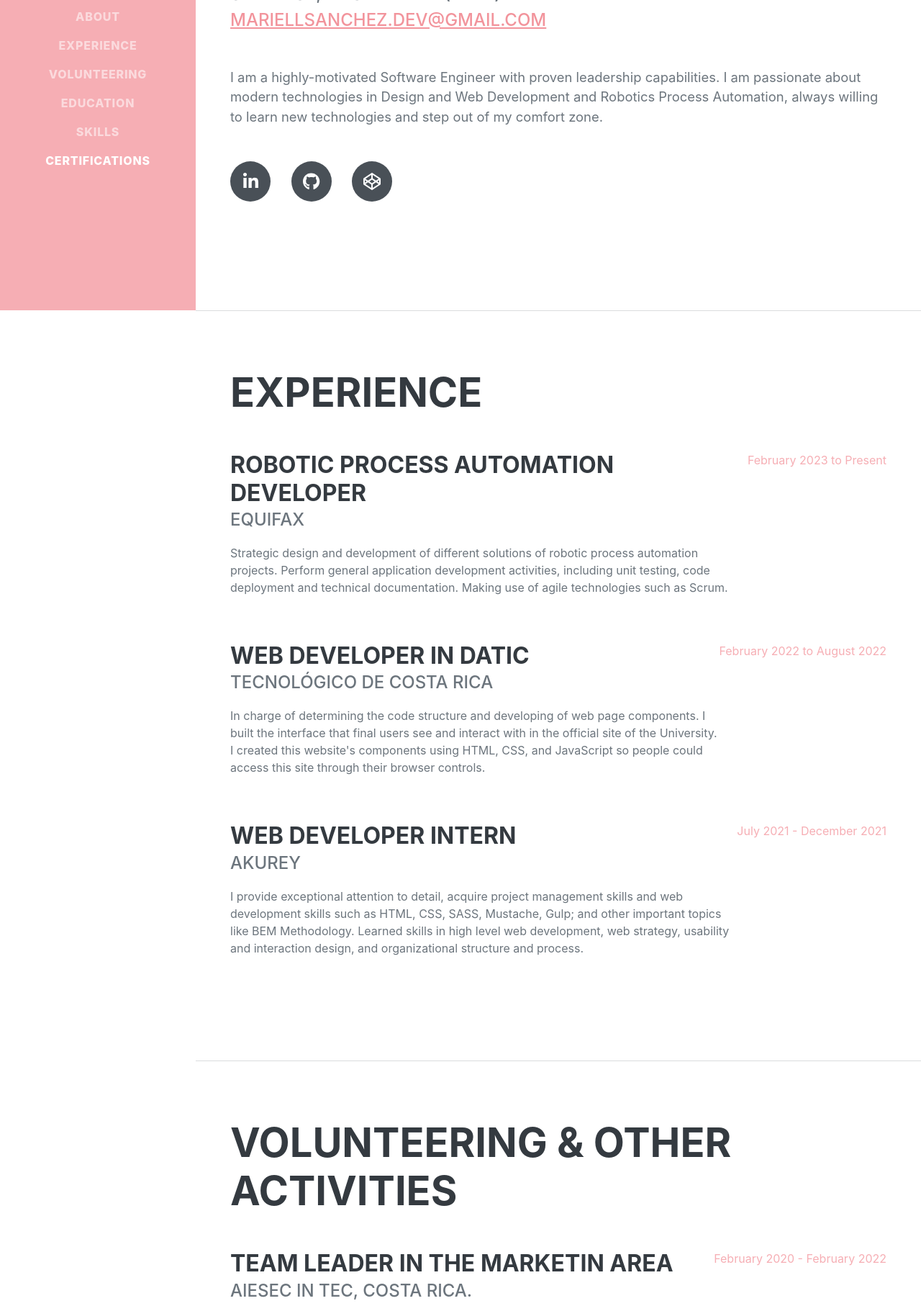
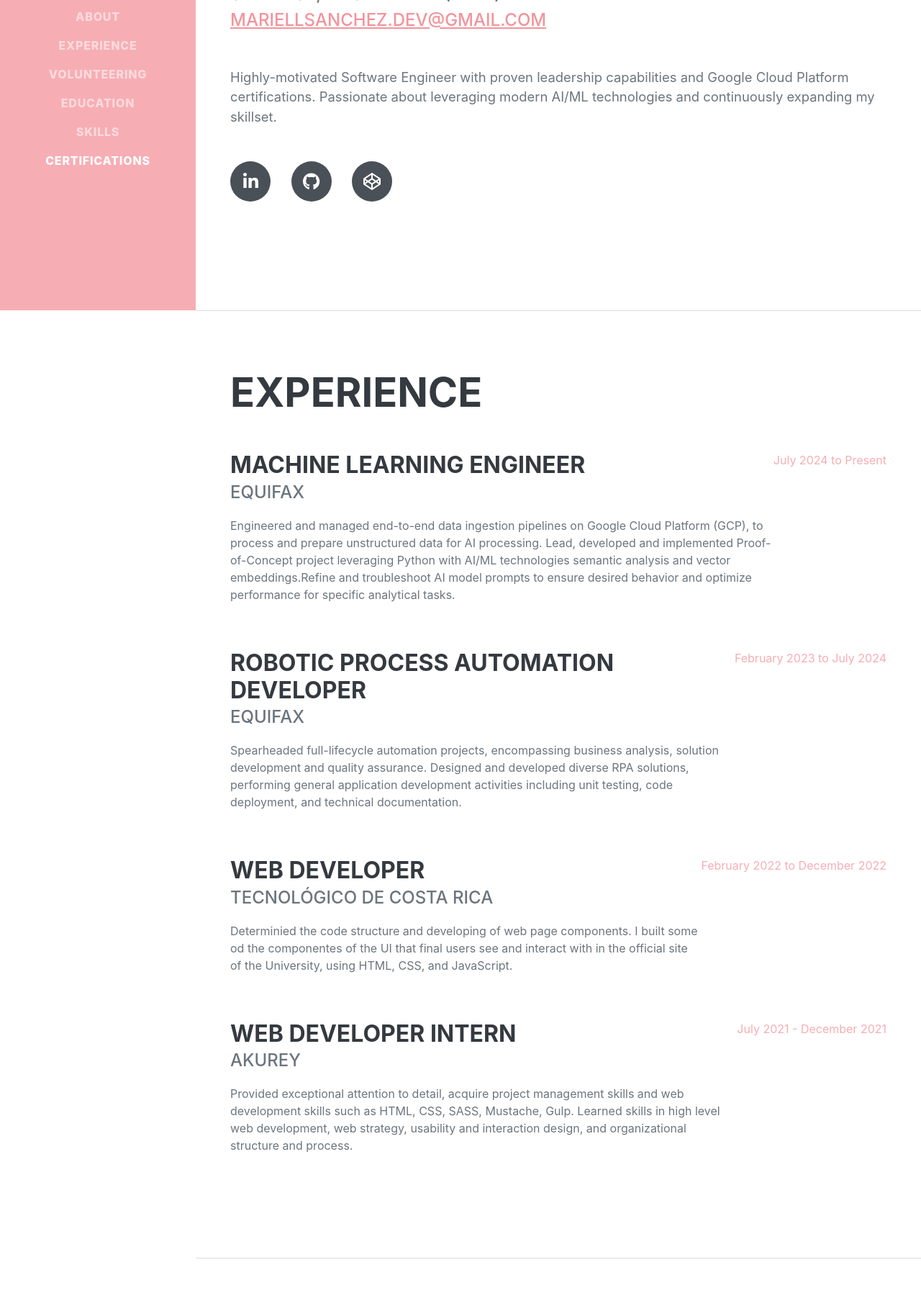
Before and after one commit to mariellsanchez/resume, a plain HTML site: page index.html in a window 1280 px wide. Shown: the part 369-2183 px from the top of the page at 72% size. Drawn offline with nearby package versions, Linux system fonts and the light colour scheme; a web font is replaced by a local one.

Commit message:
Update index.html

```diff
--- a/index.html
+++ b/index.html
@@ -50,11 +50,9 @@
                         <a href="mailto:mariellsanchez.dev@gmail.com">mariellsanchez.dev@gmail.com</a>
                     </div>
                     <p class="lead mb-5">
-                        I am a highly-motivated Software Engineer with proven leadership
-                        capabilities. I am passionate about modern technologies in
-                        Design and Web Development and Robotics Process Automation,
-                        always willing to learn new technologies and step out of my
-                        comfort zone.
+                        Highly-motivated Software Engineer with proven leadership capabilities and
+                        Google Cloud Platform certifications. Passionate about leveraging modern AI/ML
+                        technologies and continuously expanding my skillset.
                     </p>
                     <div class="social-icons">
                         <a class="social-icon" href="https://www.linkedin.com/in/mariellsanchez"><i class="fab fa-linkedin-in"></i></a>
@@ -71,45 +69,56 @@
                     <h2 class="mb-5">Experience</h2>
                     <div class="d-flex flex-column flex-md-row justify-content-between mb-5">
                         <div class="flex-grow-1">
+                            <h3 class="mb-0">Machine Learning Engineer</h3>
+                            <div class="subheading mb-3">Equifax
+                                </div>
+                            <p>
+                                Engineered and managed end-to-end data ingestion pipelines on Google Cloud Platform (GCP),
+                                to process and prepare unstructured data for AI processing. Lead, developed and implemented
+                                Proof-of-Concept project leveraging Python with AI/ML technologies semantic analysis and
+                                vector embeddings.Refine and troubleshoot AI model prompts to ensure desired behavior and
+                                optimize performance for specific analytical tasks.
+                            </p>
+                        </div>
+                        <div class="flex-shrink-0"><span class="text-primary">July 2024 to Present</span></div>
+                    </div>
+                    <div class="d-flex flex-column flex-md-row justify-content-between mb-5">
+                        <div class="flex-grow-1">
                             <h3 class="mb-0">Robotic Process Automation Developer</h3>
                             <div class="subheading mb-3">Equifax
                                 </div>
                             <p>
-                                Strategic design and development of different
-                                solutions of robotic process automation projects.
-                                Perform general application development activities,
-                                including unit testing, code deployment and technical
-                                documentation. Making use of agile technologies such
-                                as Scrum.
+                                Spearheaded full-lifecycle automation projects, encompassing
+                                business analysis, solution development and quality assurance.
+                                Designed and developed diverse RPA solutions, performing general
+                                application development activities including unit testing, code
+                                deployment, and technical documentation.
                             </p>
                         </div>
-                        <div class="flex-shrink-0"><span class="text-primary">February 2023 to Present</span></div>
+                        <div class="flex-shrink-0"><span class="text-primary">February 2023 to July 2024</span></div>
                     </div>
                     <div class="d-flex flex-column flex-md-row justify-content-between mb-5">
                         <div class="flex-grow-1">
-                            <h3 class="mb-0">Web Developer in DATIC</h3>
+                            <h3 class="mb-0">Web Developer</h3>
                             <div class="subheading mb-3">Tecnológico de Costa Rica
                                 </div>
                             <p>
-                                In charge of determining the code structure and developing of web page
-                                components. I built the interface that final users see and interact with
-                                in the official site of the University. I created this website's components
-                                using HTML, CSS, and JavaScript so people could access this site through
-                                their browser controls.
+                                Determinied the code structure and developing of web page
+                                components. I built some od the componentes of the UI that final users see and interact with
+                                in the official site of the University, using HTML, CSS, and JavaScript.
                             </p>
                         </div>
-                        <div class="flex-shrink-0"><span class="text-primary">February 2022 to August 2022</span></div>
+                        <div class="flex-shrink-0"><span class="text-primary">February 2022 to December 2022</span></div>
                     </div>
                     <div class="d-flex flex-column flex-md-row justify-content-between mb-5">
                         <div class="flex-grow-1">
                             <h3 class="mb-0">Web Developer Intern</h3>
                             <div class="subheading mb-3">Akurey</div>
                             <p>
-                                I provide exceptional attention to detail, acquire project management skills
-                                and web development skills such as HTML, CSS, SASS, Mustache, Gulp; and other
-                                 important topics like BEM Methodology. Learned skills in high level web
-                                 development, web strategy, usability and interaction design, and
-                                 organizational structure and process.
+                                Provided exceptional attention to detail, acquire project management skills
+                                and web development skills such as HTML, CSS, SASS, Mustache, Gulp. Learned
+                                skills in high level web development, web strategy, usability and interaction
+                                design, and organizational structure and process.
                             </p>
                         </div>
                         <div class="flex-shrink-0"><span class="text-primary">July 2021 - December 2021</span></div>
@@ -124,7 +133,7 @@
                     <div class="d-flex flex-column flex-md-row justify-content-between mb-5">
                         <div class="flex-grow-1">
                             <h3 class="mb-0"> Team Leader in the Marketin area</h3>
-                            <div class="subheading mb-3"> AIESEC in TEC, Costa Rica. </div>
+                            <div class="subheading mb-3"> AIESEC TEC, Costa Rica. </div>
                             <p>
                                 Execution of attraction strategies, creation of digital material.
                                 Communication with other areas to perform data analysis and
@@ -136,7 +145,7 @@
                     <div class="d-flex flex-column flex-md-row justify-content-between mb-5">
                         <div class="flex-grow-1">
                             <h3 class="mb-0">Vice President of the Professional Exchanges Area</h3>
-                            <div class="subheading mb-3">AIESEC in TEC, Costa Rica.</div>
+                            <div class="subheading mb-3">AIESEC TEC, Costa Rica.</div>
                             <p>
                                 Final manager of the area. Strategic management of sales processes
                                 and customer experience based on our buyer person.
@@ -145,7 +154,7 @@
                     </div>
                     <div class="d-flex flex-column flex-md-row justify-content-between mb-5">
                         <div class="flex-grow-1">
-                            <h3 class="mb-0"> Tutor in the course Computer Elements </h3>
+                            <h3 class="mb-0">Computer Elements Tutor</h3>
                             <div class="subheading mb-3"> Tecnológico de Costa Rica, Cartago. </div>
                             <p>
                                 Python programming course at the university. I was in charge
@@ -188,11 +197,25 @@
                     <div class="subheading mb-3"> Technical Skills </div>
                     <ul class="list-inline dev-icons">
                         <li class="list-inline-item">
+                            <i title="Python" class="fa-brands fa-python"></i>
+                        </li>
+                        <li class="list-inline-item">
+                            <i title="Google Cloud Platform" class="fa-brands fa-google"></i>
+                        </li>
+                        <li class="list-inline-item">
+                            <i title="SQL" class="fa-solid fa-database"></i>
+                        </li>
+                        <li class="list-inline-item">
                             <i title="UiPath" class="fa-solid fa-robot"></i>
                         </li>
                         <li class="list-inline-item">
-                            <i title="Python" class="fa-brands fa-python"></i>
+                            <i title="Github" class="fa-brands fa-github"></i>
                         </li>
+                        <li class="list-inline-item">
+                            <i title="Jira" class="fa-brands fa-jira"></i>
+                        </li>
+                        <li class="list-inline-item">
+                            <i title="Confluence" class="fa-brands fa-confluence"></i>
                         <li class="list-inline-item">
                             <i title="HTML" class="fab fa-html5"></i>
                         </li>
@@ -208,22 +231,11 @@
                         <li class="list-inline-item">
                             <i title="Node js" class="fab fa-node-js"></i>
                         </li>
-                        <li class="list-inline-item">
-                            <i title="Github" class="fa-brands fa-github"></i>
-                        </li>
-                        <li class="list-inline-item">
-                            <i title="Google Cloud Platform" class="fa-brands fa-google"></i>
-                        </li>
-                        <li class="list-inline-item">
-                            <i title="Jira" class="fa-brands fa-jira"></i>
-                        </li>
-                        <li class="list-inline-item">
-                            <i title="Confluence" class="fa-brands fa-confluence"></i>
-                        </li>
+
 
                     </ul>
                     <p>
-                        &nbsp*&nbsp&nbsp&nbsp&nbspYou can hover each icon to read the technologies!
+                        &nbsp*&nbsp&nbsp&nbsp&nbspYou can hover each icon to read the technologies.
                     </p>
                     <br>
                     <div class="subheading mb-3">Soft skills</div>
@@ -246,7 +258,7 @@
                         </li>
                         <li>
                             <span class="fa-li"><i class="fas fa-check"></i></span>
-                            Adaptanility
+                            Adaptability
                         </li>
                     </ul>
                 </div>
@@ -256,25 +268,20 @@
             <section class="resume-section" id="awards">
                 <div class="resume-section-content">
                     <h2 class="mb-5">Certifications</h2>
-                    <div class="flex-shrink-0"><span class="text-primary"> 2022 </span></div><br>
+                    <div class="flex-shrink-0"><span class="text-primary"> 2024 </span></div><br>
                     <ul class="fa-ul mb-0">
                         <li>
                             <span class="fa-li"><i class="fas fa-trophy text-warning"></i></span>
-                            HTML5 & CSS. Universidad Fidelitas
+                            Cloud Digital Leader - Google Cloud Platform
                         </li>
                         <li>
                             <span class="fa-li"><i class="fas fa-trophy text-warning"></i></span>
-                            CSS Bootstrap (Páginas dinámicas). Universidad Fidelitas
+                            Associate Cloud Engineer - Google Cloud Platform
                         </li>
                         <li>
                             <span class="fa-li"><i class="fas fa-trophy text-warning"></i></span>
-                            JavaScript. Universidad Fidelitas
+                            Professional Machine Learning - Google Cloud Platform
                         </li>
-                        <li>
-                            <span class="fa-li"><i class="fas fa-trophy text-warning"></i></span>
-                            JQuery. Universidad Fidelitas
-                        </li>
-
                     </ul>
                     <br><br>
                     <div class="flex-shrink-0"><span class="text-primary"> 2023 </span></div><br>
@@ -302,7 +309,27 @@
 
 
                     </ul>
+                    <br><br>
+                    <div class="flex-shrink-0"><span class="text-primary"> 2022 </span></div><br>
+                    <ul class="fa-ul mb-0">
+                        <li>
+                            <span class="fa-li"><i class="fas fa-trophy text-warning"></i></span>
+                            HTML5 & CSS. Universidad Fidelitas
+                        </li>
+                        <li>
+                            <span class="fa-li"><i class="fas fa-trophy text-warning"></i></span>
+                            CSS Bootstrap (Páginas dinámicas). Universidad Fidelitas
+                        </li>
+                        <li>
+                            <span class="fa-li"><i class="fas fa-trophy text-warning"></i></span>
+                            JavaScript. Universidad Fidelitas
+                        </li>
+                        <li>
+                            <span class="fa-li"><i class="fas fa-trophy text-warning"></i></span>
+                            JQuery. Universidad Fidelitas
+                        </li>
 
+                    </ul>
                 </div>
             </section>
             <hr class="m-0" />
```
